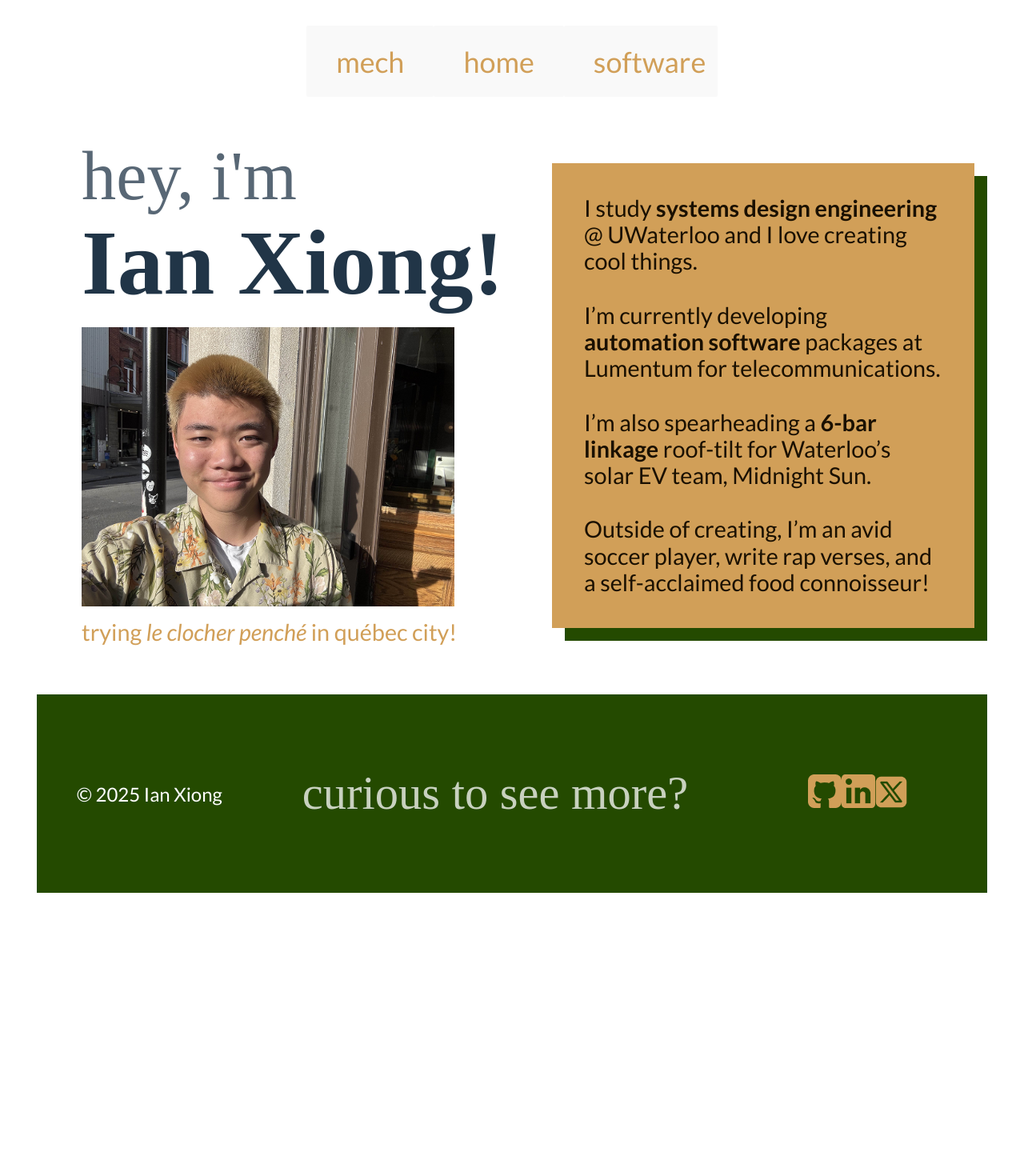
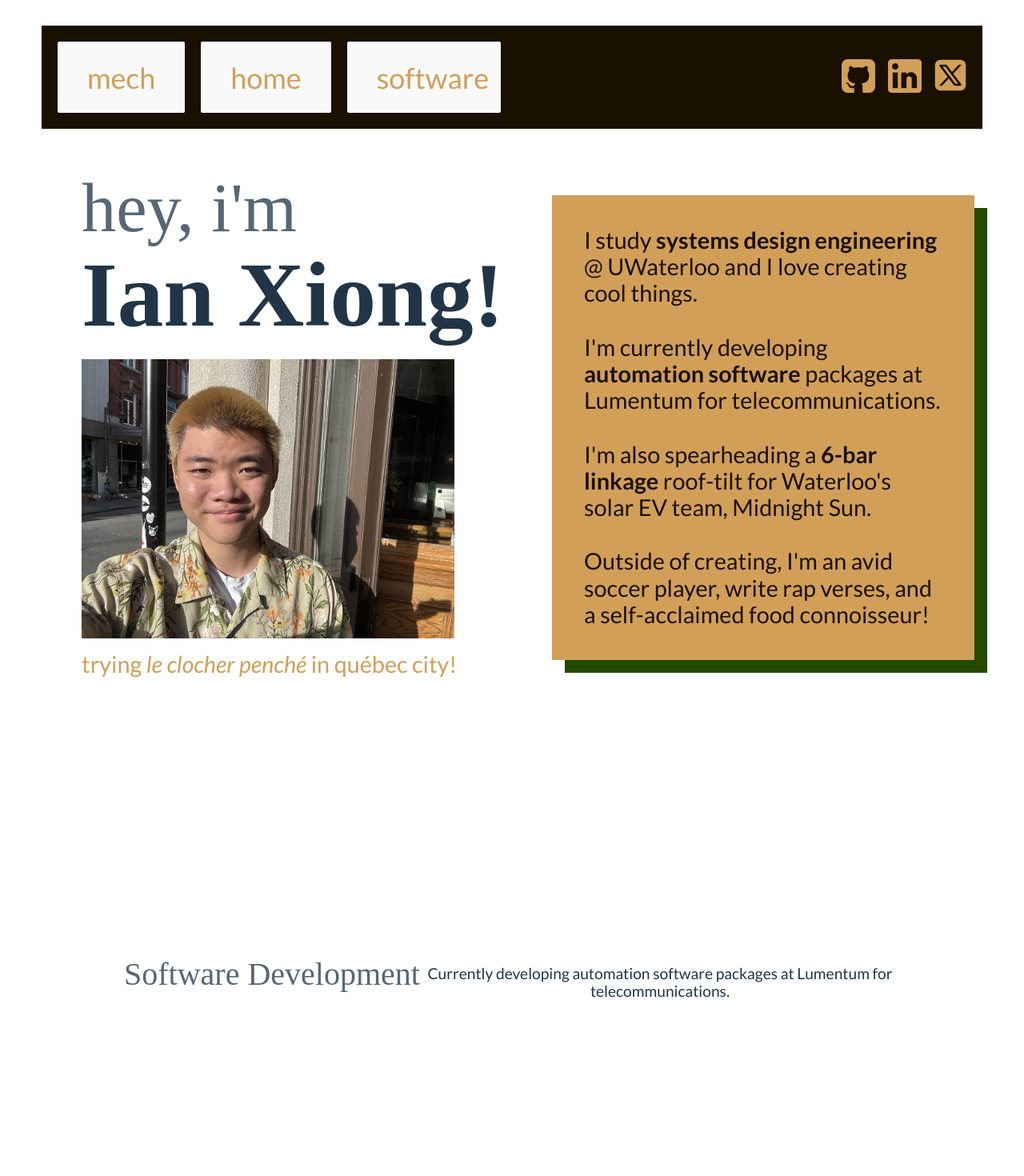
Before and after one commit to xiongian/website, a React (Vite) app: page / in a window 1280 px wide. Shown: the top 1470 px of the page at 80% size. Before the commit the page ends 1148 px from the top, so only its background shows below. Built offline with nearby package versions, Linux system fonts and the light colour scheme; a web font is replaced by a local one.

Commit message:
floating island header

```diff
--- a/package.json
+++ b/package.json
@@ -10,6 +10,7 @@
     "preview": "vite preview"
   },
   "dependencies": {
+    "framer-motion": "^12.23.24",
     "react": "^19.1.1",
     "react-dom": "^19.1.1"
   },
--- a/src/App.css
+++ b/src/App.css
@@ -97,3 +97,62 @@
 .read-the-docs {
   color: #888;
 }
+
+/* Floating Header Styles */
+.header-container {
+  background-color: rgba(26, 16, 0, 0.95);
+  backdrop-filter: blur(10px);
+  border-radius: 64px;
+  box-shadow: 0 8px 32px rgba(0, 0, 0, 0.3);
+  border: 1px solid rgba(209, 159, 88, 0.2);
+  padding: 16px 24px;
+  margin: 0 auto;
+}
+
+.header-container.fixed {
+  background-color: #1A1000;
+  backdrop-filter: none;
+  border-radius: 0;
+  box-shadow: none;
+  border: none;
+  padding: 20px;
+}
+
+.header-content {
+  display: flex;
+  justify-content: space-between;
+  align-items: center;
+  width: 100%;
+}
+
+.header-content > div:first-child {
+  display: flex;
+  gap: 20px;
+}
+
+.header-content > div:last-child {
+  display: flex;
+  gap: 16px;
+}
+
+/* Section Styles */
+.section {
+  padding: 80px 0;
+  min-height: 60vh;
+  display: flex;
+  align-items: center;
+  justify-content: center;
+}
+
+.section h2 {
+  font-size: 2.5em;
+  margin-bottom: 20px;
+  text-align: center;
+}
+
+.section p {
+  font-size: 1.2em;
+  text-align: center;
+  max-width: 600px;
+  margin: 0 auto;
+}
--- a/src/App.tsx
+++ b/src/App.tsx
@@ -29,35 +29,46 @@ import githubIcon from "./assets/github.png";
 import linkedinIcon from "./assets/linkedin.png";
 import twitterIcon from "./assets/twitter.png";
 import type { JSX, ReactElement } from "react";
+import { motion } from "framer-motion";
+import { useScrollPosition } from "./hooks/useScrollPosition";
 
 // Small presentational Button component
-// - Props: { button_name }
+// - Props: { button_name, onClick }
 // - How to change: accept an onClick prop or style props to make it interactive or themed.
-function Button({ button_name }: { button_name: string }) {
-  // If you want this button to do something, add an onClick prop and call a handler
+function Button({ button_name, onClick }: { button_name: string; onClick?: () => void }) {
   function handleClick() {
-    alert("You clicked on a button!");
+    if (onClick) {
+      onClick();
+    } else {
+      alert("You clicked on a button!");
+    }
   }
 
   return <button onClick={handleClick}>{button_name}</button>;
 }
 
-// Header composed from Button components
-// - Replace the hardcoded strings with an array + map to make this data-driven
+// Header composed from Button components with smooth scroll functionality
 function Header() {
+  const scrollToSection = (sectionId: string) => {
+    const element = document.getElementById(sectionId);
+    if (element) {
+      element.scrollIntoView({ behavior: 'smooth' });
+    }
+  };
+
   return (
     <div>
-      <Button button_name="mech" />
-      <Button button_name="home" />
-      <Button button_name="software" />
+      <Button button_name="mech" onClick={() => scrollToSection('mech-section')} />
+      <Button button_name="home" onClick={() => scrollToSection('home-section')} />
+      <Button button_name="software" onClick={() => scrollToSection('software-section')} />
     </div>
   );
 }
 
-function SocialLinkButton({ button_name, url,}: { button_name: string;  url: string; }) {
+function SocialLinkButton({ button_name, url, }: { button_name: string; url: string; }) {
   return (
     <a href={url}>
-      <img src={ button_name }></img>
+      <img src={button_name}></img>
     </a>
   );
 }
@@ -83,20 +94,45 @@ function SocialLinks() {
   );
 }
 
-// Root App component
+// Root App component with floating header
 // - This composes Header, Footer and the main content.
 // - Note: avoid using a <body> tag inside components. The real <body> is in index.html. Use divs or semantic elements instead.
 function App(): ReactElement {
+  const scrollY = useScrollPosition();
+  const isFloating = scrollY > 0; // Trigger after passing the initial header area
+
   return (
     <>
-      <div>
-        <Header />
-      </div>
+      {/* Floating Header with Framer Motion */}
+      <motion.div
+        className={`header-container ${isFloating ? 'floating' : 'fixed'}`}
+        animate={{
+          scale: isFloating ? 0.5 : 1,
+          opacity: isFloating ? 1 : 1,
+        }}
+        transition={{
+          scale: { duration: 0.8, type: 'spring', stiffness: 120, damping: 20, mass: 1, bounce: 0},
+          opacity: { duration: 0.3, type: 'spring' },
+        }}
+        style={{
+          position: isFloating ? 'sticky' : 'static' ,
+          top: isFloating ? '20px' : 'auto',
+          // left: isFloating ? '20%' : 'auto',
+          zIndex: 1000,
+          // width: isFloating ? '95%' : '100%',
+          // maxWidth: isFloating ? '1200px' : 'none',
+          // transformOrigin: '50% 50%',
+        }}
+      >
+        <div className="header-content">
+          <Header />
+          <SocialLinks />
+        </div>
+      </motion.div>
 
       <main>
         {/* Main site content goes here. Replace this with routes or sections as the site grows. */}
-
-        <div className="container">
+        <div id="home-section" className="container">
           <div className="left-box">
             <h2>hey, i'm</h2>
             <h1>Ian Xiong!</h1>
@@ -112,19 +148,35 @@ function App(): ReactElement {
             </p>
             <br></br>
             <p className="textbox">
-              I’m currently developing <b>automation software</b> packages at
+              I'm currently developing <b>automation software</b> packages at
               Lumentum for telecommunications.
             </p>
             <br></br>
             <p className="textbox">
-              I’m also spearheading a <b>6-bar linkage</b> roof-tilt for
-              Waterloo’s solar EV team, Midnight Sun.
+              I'm also spearheading a <b>6-bar linkage</b> roof-tilt for
+              Waterloo's solar EV team, Midnight Sun.
             </p>
             <br></br>
             <p className="textbox">
-              Outside of creating, I’m an avid soccer player, write rap verses,
+              Outside of creating, I'm an avid soccer player, write rap verses,
               and a self-acclaimed food connoisseur!
             </p>
+          </div>
+        </div>
+
+        {/* Software Section */}
+        <div id="software-section" className="section">
+          <div className="container">
+            <h2>Software Development</h2>
+            <p>Currently developing automation software packages at Lumentum for telecommunications.</p>
+          </div>
+        </div>
+
+        {/* Mechanical Section */}
+        <div id="mech-section" className="section">
+          <div className="container">
+            <h2>Mechanical Engineering</h2>
+            <p>Spearheading a 6-bar linkage roof-tilt for Waterloo's solar EV team, Midnight Sun.</p>
           </div>
         </div>
       </main>
@@ -137,9 +189,6 @@ function App(): ReactElement {
           <div>
             <h3>curious to see more?</h3>
           </div>
-          <div>
-            <SocialLinks />
-          </div>
         </div>
       </footer>
     </>
--- /dev/null
+++ b/src/hooks/useScrollPosition.ts
@@ -0,0 +1,13 @@
+import { useState, useEffect } from 'react';
+
+export const useScrollPosition = () => {
+  const [scrollY, setScrollY] = useState(0);
+
+  useEffect(() => {
+    const handleScroll = () => setScrollY(window.scrollY);
+    window.addEventListener('scroll', handleScroll);
+    return () => window.removeEventListener('scroll', handleScroll);
+  }, []);
+
+  return scrollY;
+};
```
Also changed, not shown: 1 other file (tests, documents, lock files or other folders).
